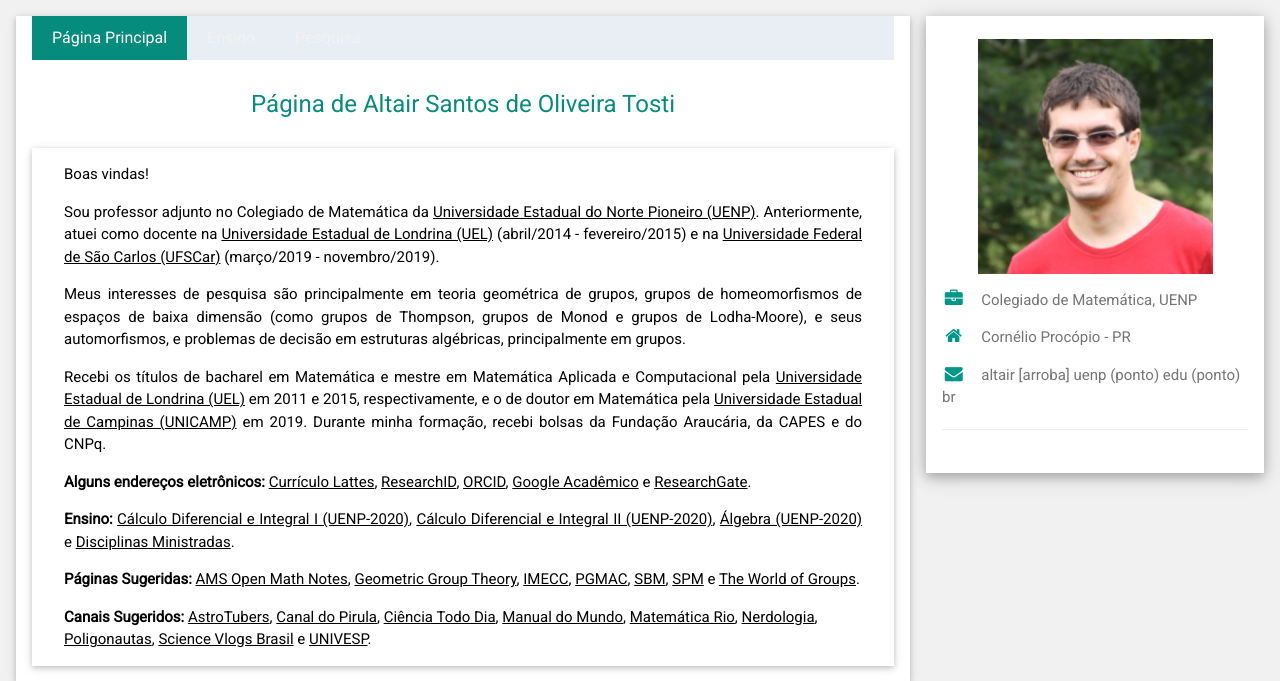
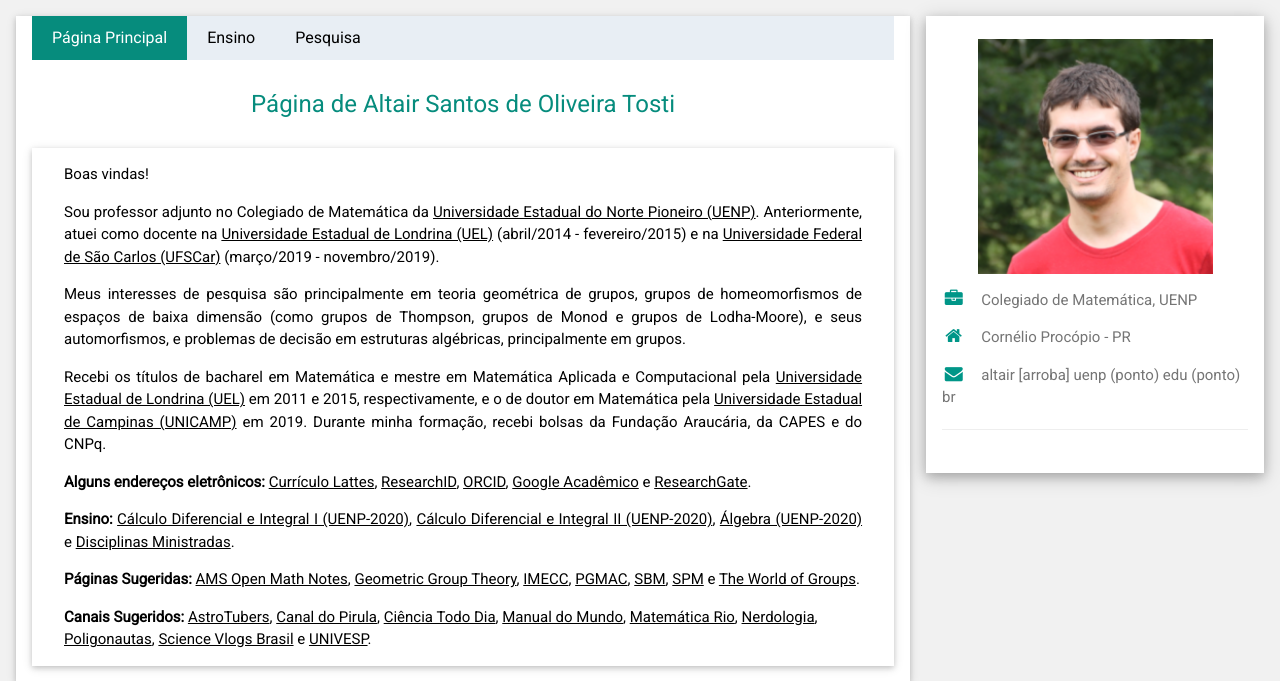
Before and after one commit to altairsot/altairsot.github.io, a PHP site: page / in a window 1280 px wide. Shown: the top 681 px of the page. Run offline with PHP 8.4, Linux system fonts and the light colour scheme.

Commit message:
Update estilo.css

```diff
--- a/css/estilo.css
+++ b/css/estilo.css
@@ -107,7 +107,7 @@ text-align: center;
 /* Style the links inside the navigation bar */
 .topnav a {
   float: left;
-  color: #F2F2F2;
+  color: #000000;
   text-align: center;
   padding: 10px 20px;
   text-decoration: none;
```
